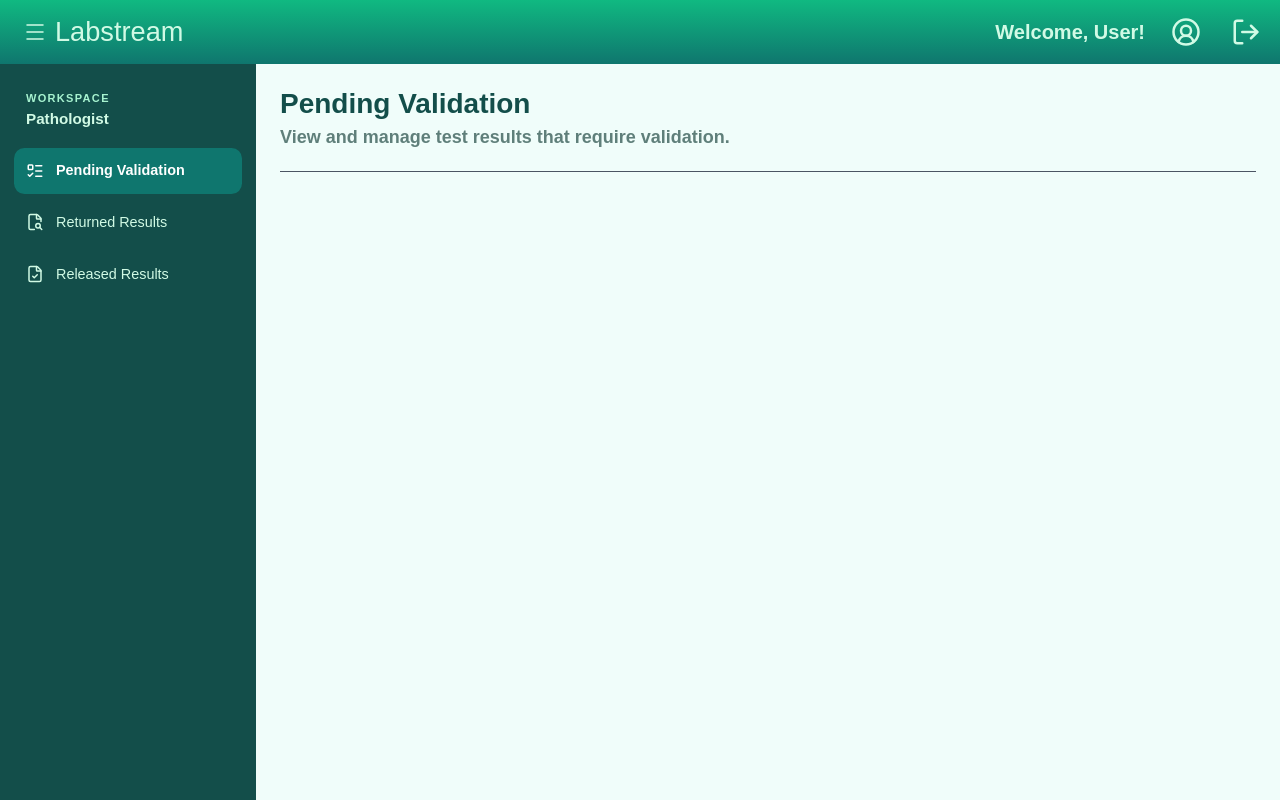
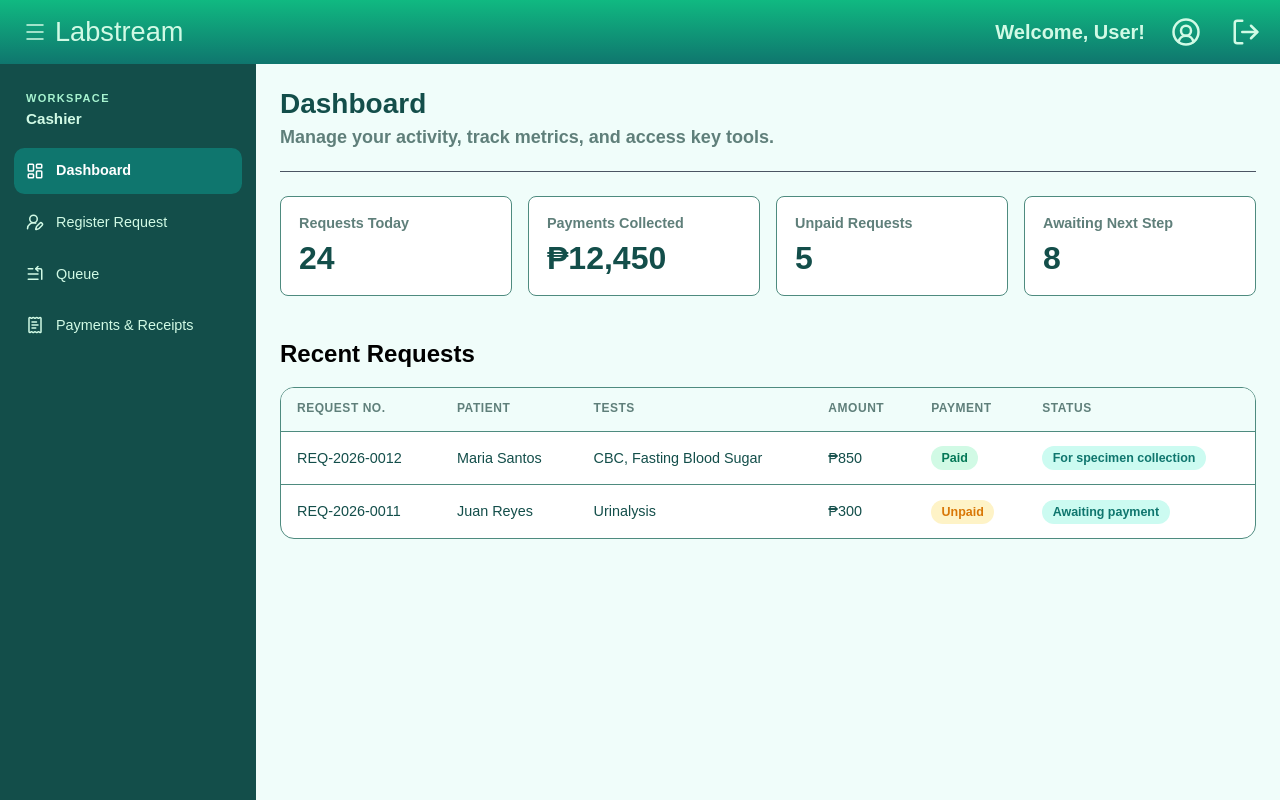
Before and after one commit to monokromez/labstream, a React (Vite) app in the folder frontend/: page / in a window 1280 px wide. Built offline with nearby package versions, Linux system fonts and the light colour scheme; a web font is replaced by a local one.

Commit message:
Build cashier dashboard and page placeholders

```diff
--- a/frontend/src/App.jsx
+++ b/frontend/src/App.jsx
@@ -1,5 +1,5 @@
 import AppShell from './components/layout/AppShell.jsx'
 
 export default function App() {
-  return <AppShell />
+  return <AppShell role="cashier" />
 }
--- a/frontend/src/components/layout/AppShell.jsx
+++ b/frontend/src/components/layout/AppShell.jsx
@@ -3,8 +3,19 @@ import './AppShell.css'
 import Topbar from './Topbar.jsx'
 import Sidebar, { getRoleNavigation } from './Sidebar.jsx'
 import PageHeader from './PageHeader.jsx'
+import CashierDashboard from '../../pages/cashier/CashierDashboard.jsx'
+import RegisterRequest from '../../pages/cashier/RegisterRequest.jsx'
+import CashierQueue from '../../pages/cashier/CashierQueue.jsx'
+import PaymentsReceipts from '../../pages/cashier/PaymentsReceipts.jsx'
 
-export default function AppShell({ children, role = 'pathologist', activeItem }) {
+export default function AppShell({ children, role = 'cashier', activeItem }) {
+  const cashierPages = {
+    dashboard: <CashierDashboard />,
+    'register-request': <RegisterRequest />,
+    queue: <CashierQueue />,
+    payments: <PaymentsReceipts />,
+  }
+
   const navigationItems = getRoleNavigation(role)
   const [selectedItem, setSelectedItem] = useState(
     activeItem ?? navigationItems[0].id,
@@ -29,7 +40,7 @@ export default function AppShell({ children, role = 'pathologist', activeItem })
           title={currentItem.label}
           description={currentItem.description} />
         <hr className="app-shell__content-divider" />
-        {children}
+        {cashierPages[currentItem.id]}
       </main>
     </div>
   )
--- a/frontend/src/components/reports/SummaryCard.css
+++ b/frontend/src/components/reports/SummaryCard.css
@@ -1,3 +1,31 @@
-.summary-card { min-width: 0; border: 1px solid #e2e8f0; border-radius: 0.875rem; background: #fff; padding: 1.125rem; }
-.summary-card__value { margin-top: 0.5rem; font-size: clamp(1.5rem, 3vw, 2rem); font-weight: 650; line-height: 1.1; color: #0f172a; }
-.summary-card__trend { display: inline-flex; align-items: center; gap: 0.25rem; margin-top: 0.75rem; font-size: 0.75rem; color: #0f766e; }
+.summary-card {
+  min-width: 0;
+  padding: 1.125rem;
+  border: 1px solid var(--border);
+  border-radius: 0.500rem;
+  background: var(--surface);
+}
+
+.summary-card__title {
+  margin: 0;
+  color: var(--text-muted-lightbg);
+  font-family: var(--main-font);
+  font-size: 0.9rem;
+  font-weight: 700;
+}
+
+.summary-card__value {
+  margin: 0.6rem 0 0;
+  color: var(--text-lightbg);
+  font-family: var(--main-font);
+  font-size: clamp(1.5rem, 3vw, 2rem);
+  font-weight: 700;
+  line-height: 1.1;
+}
+
+.summary-card__helper {
+  margin: 0.6rem 0 0;
+  color: var(--text-muted-lightbg);
+  font-family: var(--main-font);
+  font-size: 0.8rem;
+}
--- a/frontend/src/components/reports/SummaryCard.jsx
+++ b/frontend/src/components/reports/SummaryCard.jsx
@@ -1 +1,14 @@
 import './SummaryCard.css'
+
+export default function SummaryCard({ title, value, helperText }) {
+  return (
+    <article className="summary-card">
+      <h2 className="summary-card__title">{title}</h2>
+      <p className="summary-card__value">{value}</p>
+
+      {helperText && (
+        <p className="summary-card__helper">{helperText}</p>
+      )}
+    </article>
+  )
+}
--- a/frontend/src/index.css
+++ b/frontend/src/index.css
@@ -18,7 +18,7 @@
   --text-darkbg: #D1FAE5;
   --text-muted-darkbg: #A7F3D0;
 
-  --border: #CCFBF1;
+  --border: #4e8b7f;
   --hover: #059669;
 
   --success: #047857;
--- /dev/null
+++ b/frontend/src/pages/cashier/CashierDashboard.css
@@ -0,0 +1,98 @@
+.cashier-dashboard {
+  display: grid;
+  gap: 1.5rem;
+}
+
+.cashier-dashboard__summary {
+  display: grid;
+  grid-template-columns: repeat(4, minmax(0, 1fr));
+  gap: 1rem;
+}
+
+.cashier-dashboard__table-wrap {
+  overflow-x: auto;
+  border: 1px solid var(--border);
+  border-radius: 0.875rem;
+  background: var(--surface);
+}
+
+.cashier-dashboard__table {
+  width: 100%;
+  min-width: 50rem;
+  border-collapse: collapse;
+  text-align: left;
+}
+
+.cashier-dashboard__table th,
+.cashier-dashboard__table td {
+  padding: 0.9rem 1rem;
+  border-bottom: 1px solid var(--border);
+  vertical-align: middle;
+}
+
+.cashier-dashboard__table th {
+  background: var(--background);
+  color: var(--text-muted-lightbg);
+  font-family: var(--main-font);
+  font-size: 0.75rem;
+  font-weight: 700;
+  letter-spacing: 0.045em;
+  text-transform: uppercase;
+  white-space: nowrap;
+}
+
+.cashier-dashboard__table td {
+  color: var(--text-lightbg);
+  font-family: var(--main-font);
+  font-size: 0.9rem;
+}
+
+.cashier-dashboard__table tbody tr:last-child td {
+  border-bottom: 0;
+}
+
+.cashier-dashboard__table tbody tr {
+  transition: background-color 150ms ease;
+}
+
+.cashier-dashboard__table tbody tr:hover {
+  background: var(--background);
+}
+
+.cashier-dashboard__payment-status,
+.cashier-dashboard__workflow-status {
+  display: inline-flex;
+  align-items: center;
+  border-radius: 999px;
+  padding: 0.3rem 0.65rem;
+  font-size: 0.78rem;
+  font-weight: 700;
+  white-space: nowrap;
+}
+
+.cashier-dashboard__payment-status--paid {
+  background: #d1fae5;
+  color: var(--success);
+}
+
+.cashier-dashboard__payment-status--unpaid {
+  background: #fef3c7;
+  color: var(--warning);
+}
+
+.cashier-dashboard__workflow-status {
+  background: #ccfbf1;
+  color: var(--primary);
+}
+
+@media (max-width: 1050px) {
+  .cashier-dashboard__summary {
+    grid-template-columns: repeat(2, minmax(0, 1fr));
+  }
+}
+
+@media (max-width: 560px) {
+  .cashier-dashboard__summary {
+    grid-template-columns: minmax(0, 1fr);
+  }
+}
--- /dev/null
+++ b/frontend/src/pages/cashier/CashierDashboard.jsx
@@ -0,0 +1,85 @@
+import './CashierDashboard.css'
+import SummaryCard from '../../components/reports/SummaryCard.jsx'
+
+const summary = [
+  { label: 'Requests Today', value: '24' },
+  { label: 'Payments Collected', value: '₱12,450' },
+  { label: 'Unpaid Requests', value: '5' },
+  { label: 'Awaiting Next Step', value: '8' },
+]
+
+const recentRequests = [
+  {
+    number: 'REQ-2026-0012',
+    patient: 'Maria Santos',
+    tests: 'CBC, Fasting Blood Sugar',
+    amount: '₱850',
+    payment: 'Paid',
+    status: 'For specimen collection',
+  },
+  {
+    number: 'REQ-2026-0011',
+    patient: 'Juan Reyes',
+    tests: 'Urinalysis',
+    amount: '₱300',
+    payment: 'Unpaid',
+    status: 'Awaiting payment',
+  },
+]
+
+export default function CashierDashboard() {
+  return (
+    <section className="cashier-dashboard" aria-label="Cashier dashboard">
+      <div className="cashier-dashboard__summary">
+        {summary.map((item) => (
+          <SummaryCard
+            key={item.label}
+            title={item.label}
+            value={item.value}
+          />
+        ))}
+      </div>
+
+      <section className="cashier-dashboard__recent">
+        <h2>Recent Requests</h2>
+
+        <div className="cashier-dashboard__table-wrap">
+          <table className="cashier-dashboard__table">
+            <thead>
+              <tr>
+                <th scope="col">Request No.</th>
+                <th scope="col">Patient</th>
+                <th scope="col">Tests</th>
+                <th scope="col">Amount</th>
+                <th scope="col">Payment</th>
+                <th scope="col">Status</th>
+              </tr>
+            </thead>
+            <tbody>
+              {recentRequests.map((request) => (
+                <tr key={request.number}>
+                  <td>{request.number}</td>
+                  <td>{request.patient}</td>
+                  <td>{request.tests}</td>
+                  <td>{request.amount}</td>
+                  <td>
+                    <span
+                      className={`cashier-dashboard__payment-status cashier-dashboard__payment-status--${request.payment.toLowerCase()}`}
+                    >
+                      {request.payment}
+                    </span>
+                  </td>
+                  <td>
+                    <span className="cashier-dashboard__workflow-status">
+                      {request.status}
+                    </span>
+                  </td>
+                </tr>
+              ))}
+            </tbody>
+          </table>
+        </div>
+      </section>
+    </section>
+  )
+}
--- /dev/null
+++ b/frontend/src/pages/cashier/CashierQueue.jsx
@@ -0,0 +1,7 @@
+export default function CashierQueue() {
+  return (
+    <section aria-label="Cashier queue">
+      <p>Cashier request queue will go here.</p>
+    </section>
+  )
+}
--- /dev/null
+++ b/frontend/src/pages/cashier/PaymentsReceipts.jsx
@@ -0,0 +1,7 @@
+export default function PaymentsReceipts() {
+  return (
+    <section aria-label="Payments and receipts">
+      <p>Payments and receipts content will go here.</p>
+    </section>
+  )
+}
--- /dev/null
+++ b/frontend/src/pages/cashier/RegisterRequest.jsx
@@ -0,0 +1,7 @@
+export default function RegisterRequest() {
+  return (
+    <section aria-label="Register request">
+      <p>Request registration form will go here.</p>
+    </section>
+  )
+}
```
